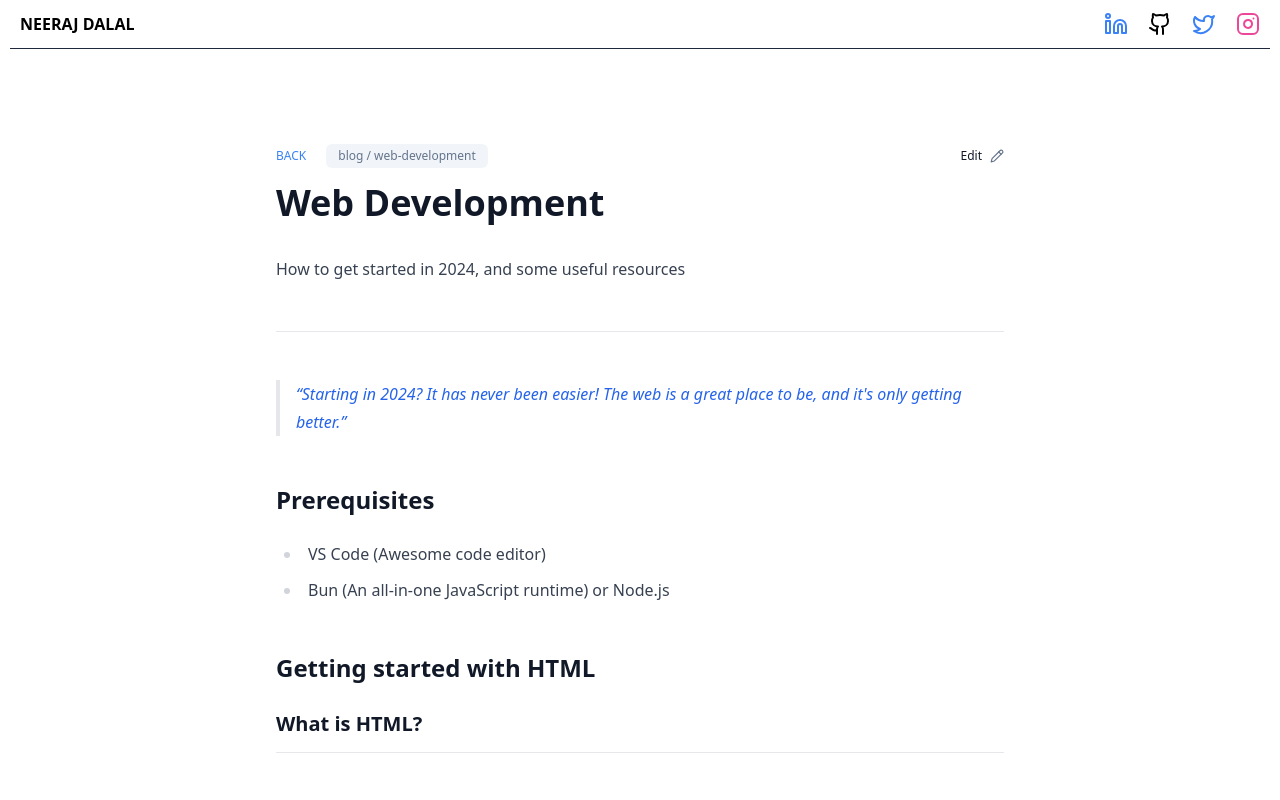
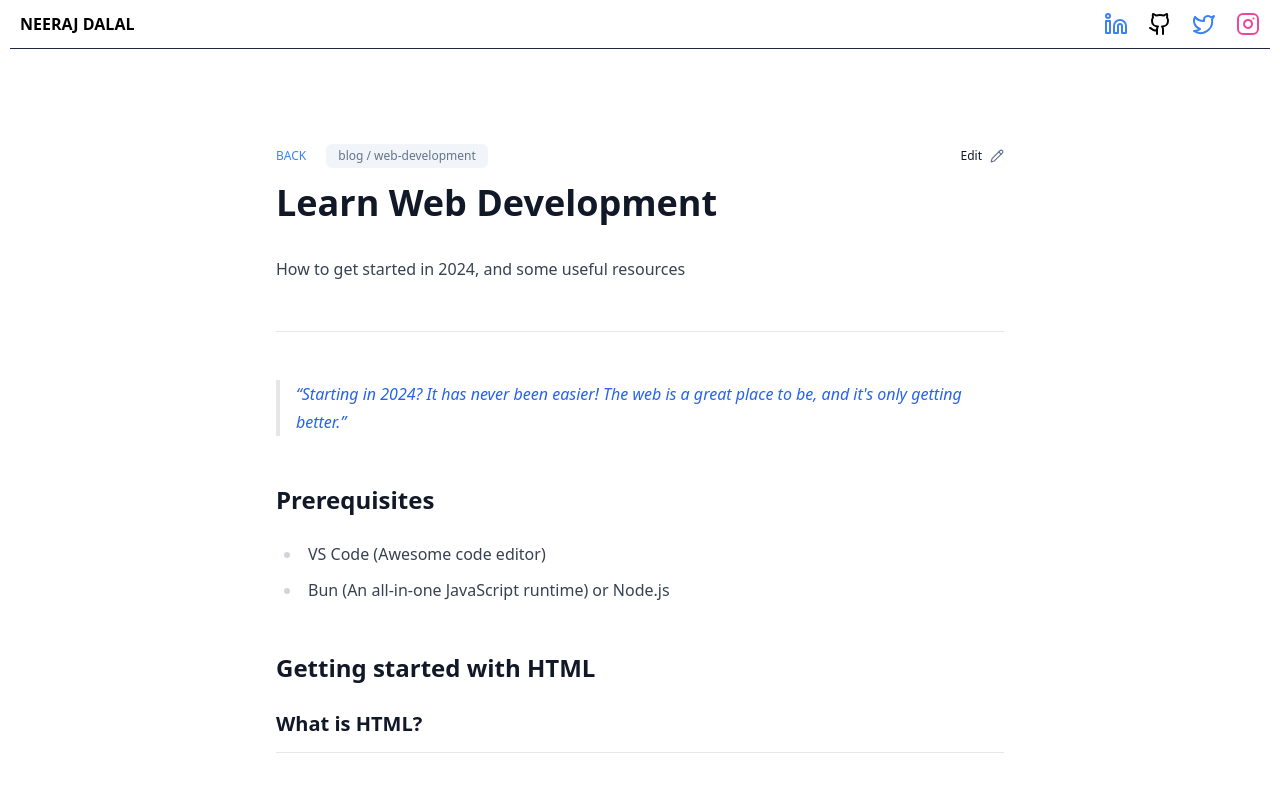
Before and after one commit to nrjdalal/v0.nrjdalal.com, a Next.js app: page /blog/web-development in a window 1280 px wide. Shown: the top 800 px of the page. Built offline with nearby package versions, Linux system fonts and the light colour scheme; no server answers.

Commit message:
Update page.mdx

```diff
--- a/src/app/(mdx)/blog/web-development/page.mdx
+++ b/src/app/(mdx)/blog/web-development/page.mdx
@@ -1,9 +1,9 @@
 import { BrowserPreview } from '@/components/blogElements'
 
 export const metadata = {
-  title: 'Web Development',
+  title: 'Learn Web Development',
   description: 'How to get started in 2024, and some useful resources',
-  tags: 'Learning, Resources',
+  tags: 'Web Development, JavaScript, Resources',
 }
 
 # {metadata.title}
```
